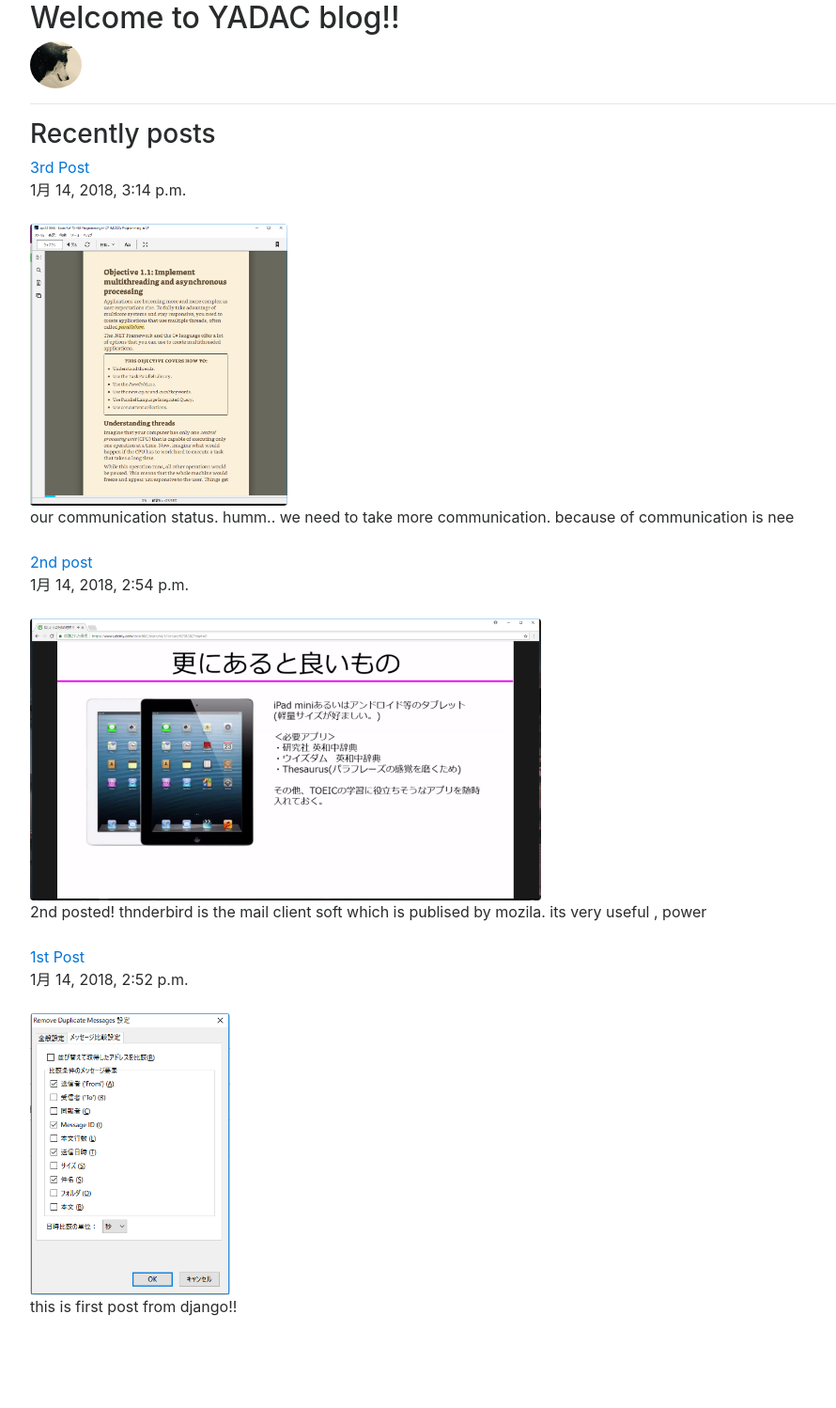
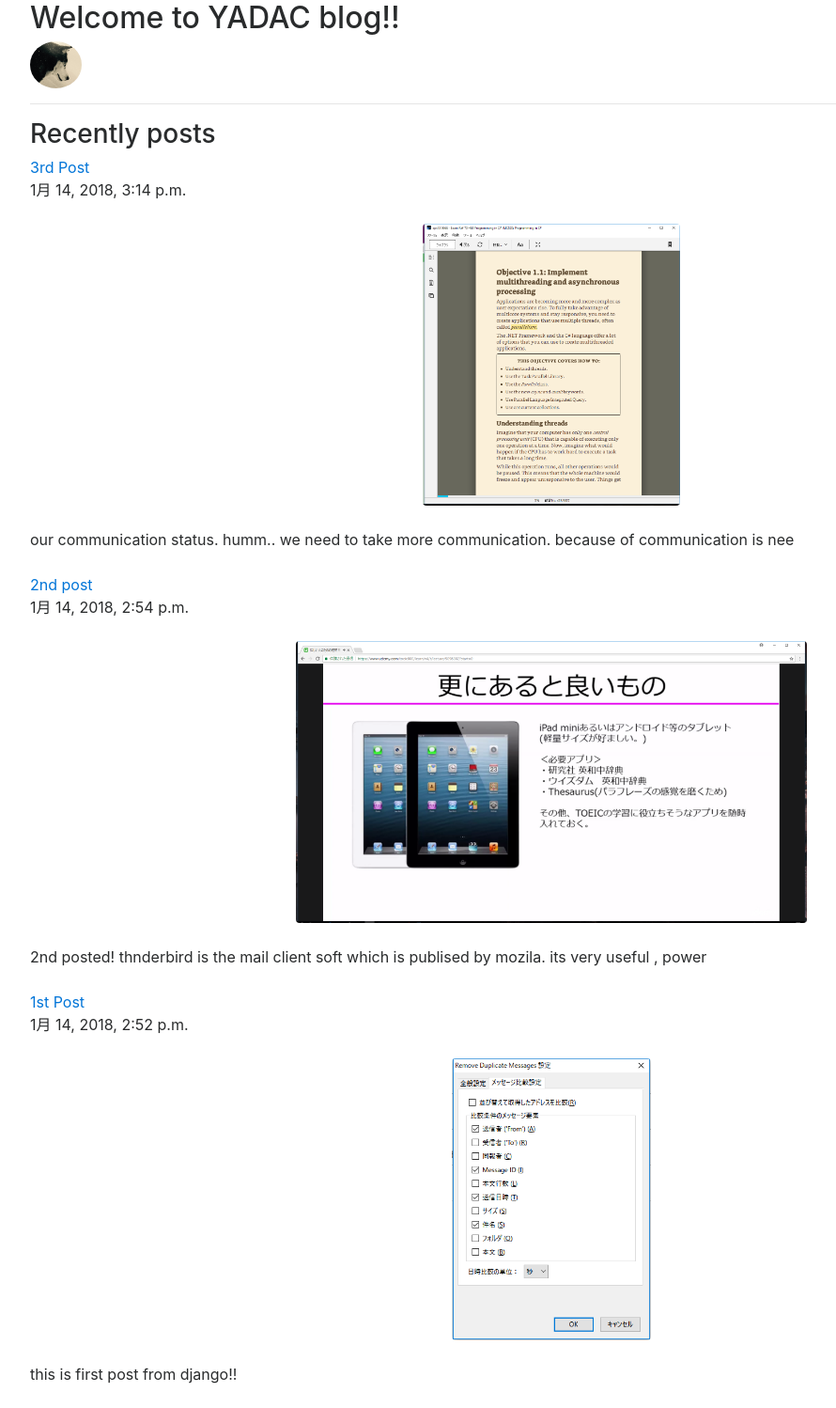
Before and after one commit to yadac/djangostudy, a Django app: page /posts/ in a window 1280 px wide. Shown: the part 93-1591 px from the top of the page at 94% size, without its empty margins (53-943 px from the left). Before the commit the page ends 1493 px from the top, so only its background shows below. Run offline with Django 3.2, Linux system fonts and the light colour scheme; data comes from the database, SQL or seed files in the repository; some libraries are stand-ins or nearby versions.

Commit message:
4-53 centaling

```diff
--- a/myblogapp/posts/templates/posts/index.html
+++ b/myblogapp/posts/templates/posts/index.html
@@ -52,7 +52,7 @@
         <br /> {{ post.published }}
         <br />
         <br />
-        <img src="{{ post.image.url }}" class="img-fluid rounded" style="max-height:300px">
+        <img src="{{ post.image.url }}" class="img-fluid rounded mx-auto d-block" style="max-height:300px">
         <br />
         {{ post.summary }}
         <br />
```
